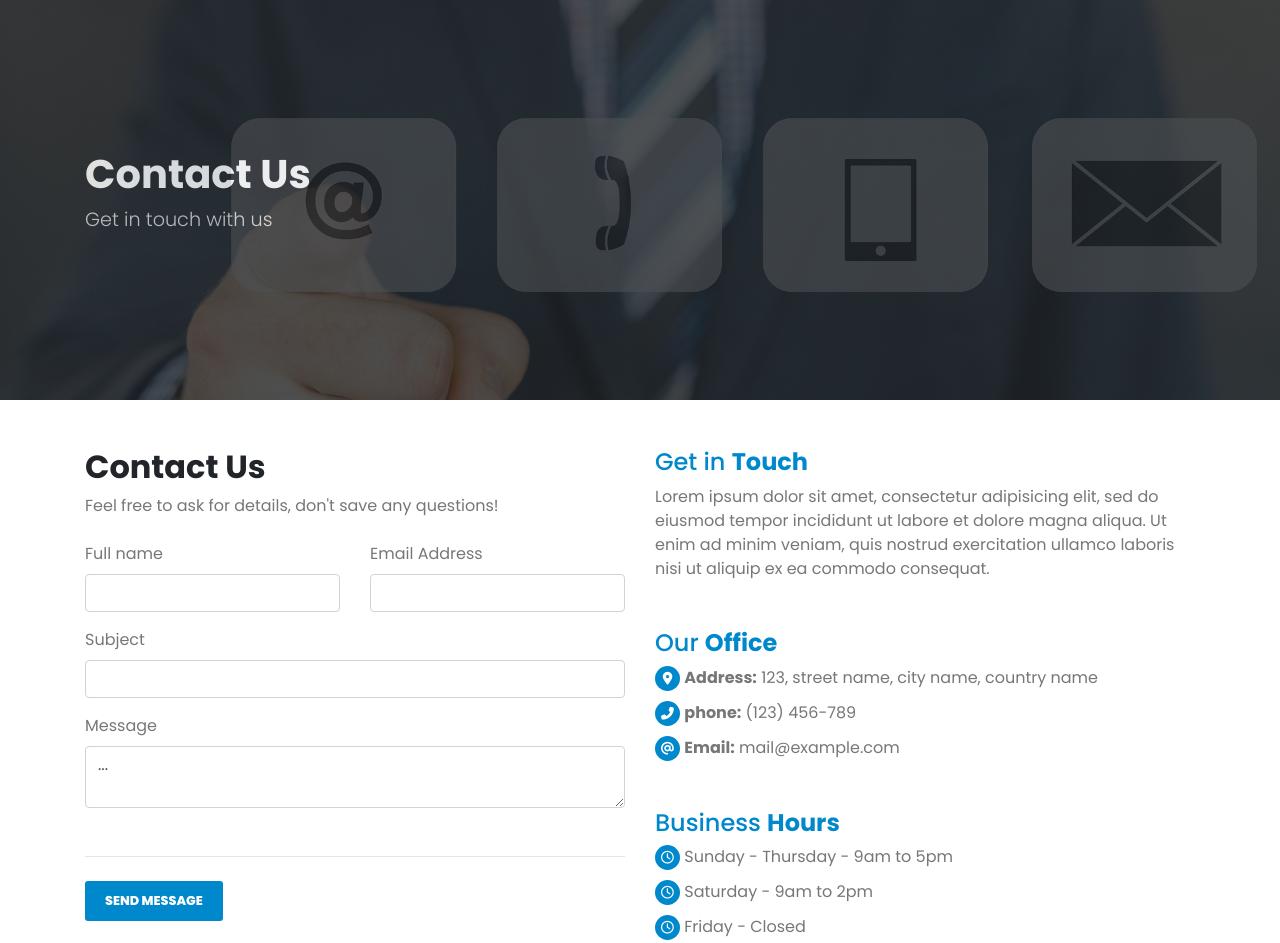
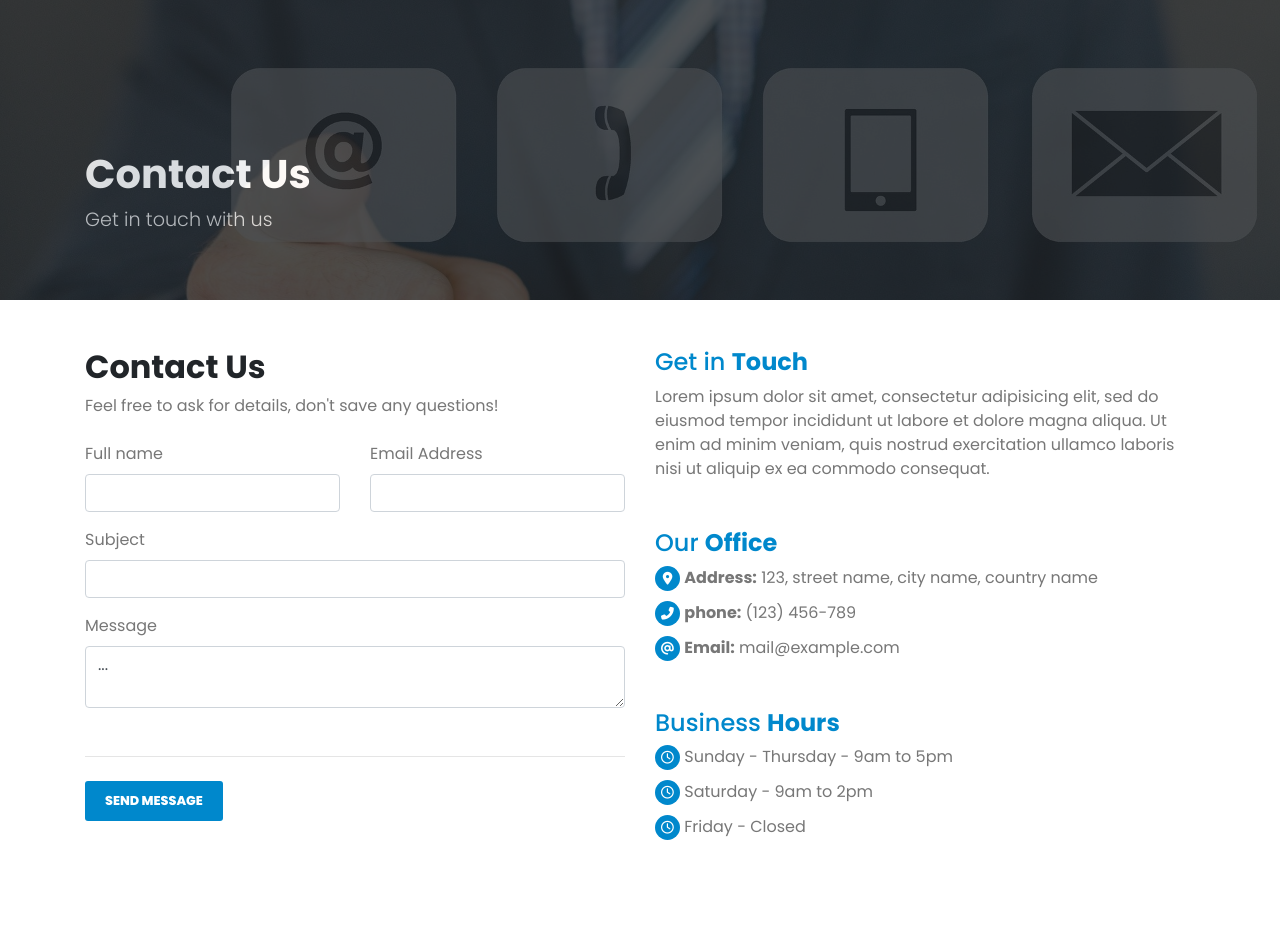
Before and after one commit to sofianeyagoub/contact-page, a plain HTML site: page index.html in a window 1280 px wide. Shown: the top 943 px of the page. Drawn offline with nearby package versions, Linux system fonts and the light colour scheme; grey boxes are pictures that could not be loaded; a script that the page names is missing.

Commit message:
add modified file

```diff
--- a/css/style.css
+++ b/css/style.css
@@ -4,7 +4,7 @@ body{
 }
 .page-header{
   position: relative;
- padding: 200px 0px;
+ padding: 150px 0px;
   background-image: url(../image/bg.jpg);
   background-size: cover;
   background-repeat: no-repeat;
```
